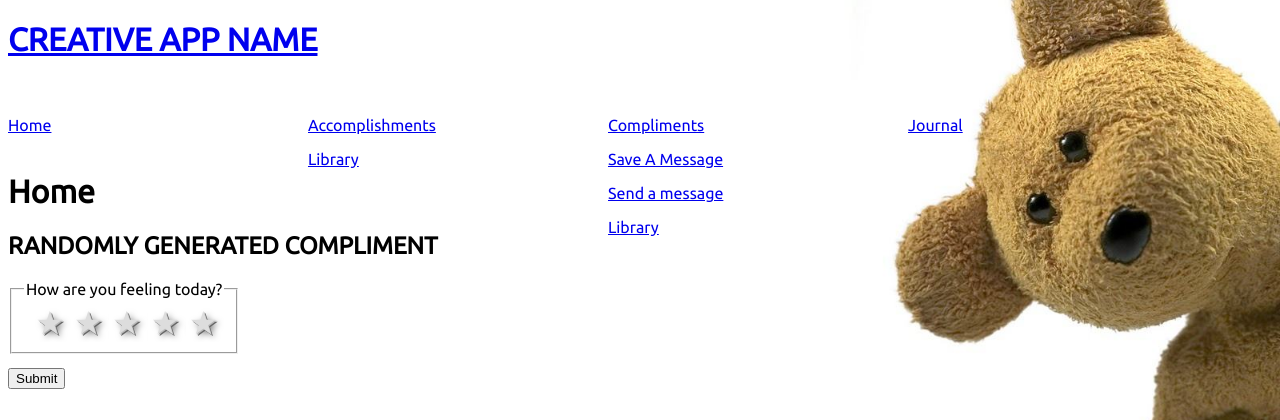
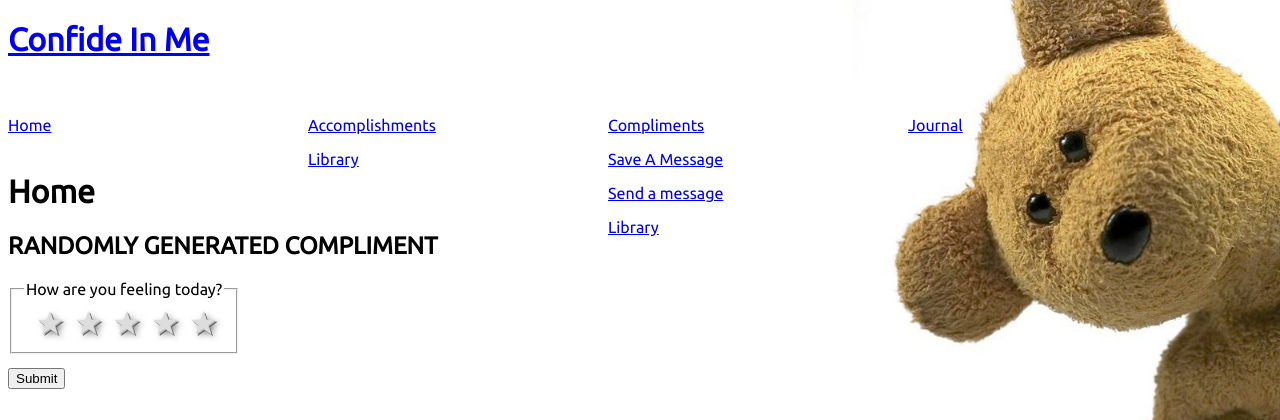
Before and after one commit to alexandrakohl/powersquad, a Python web app: template projectweek/Templates/home.html in a window 1280 px wide. Shown: the top 420 px of the page. Run offline with Jinja, Linux system fonts and the light colour scheme; the template is opened without the code that fills it, so the values that code supplies are empty.

Commit message:
last version in class tuesday- changed name

```diff
--- a/projectweek/Templates/accomp.html
+++ b/projectweek/Templates/accomp.html
@@ -4,7 +4,7 @@
     <link rel="stylesheet" type="text/css" href="stylesheets/mystyle.css"/>
   </head>
   <body>
-    <h1><a href="/">CREATIVE APP NAME</a></h1>
+    <h1><a href="/">Confide In Me</a></h1>
     <br></br>
     <div class="tab"><a href="/">Home</a></div>
     <div class="tab" id="accomptab"><a href="/accomp">Accomplishments</a>
--- a/projectweek/Templates/comp.html
+++ b/projectweek/Templates/comp.html
@@ -4,7 +4,7 @@
     <link rel="stylesheet" type="text/css" href="stylesheets/mystyle.css"/>
   </head>
   <body>
-    <h1><a href="/">CREATIVE APP NAME</a></h1>
+    <h1><a href="/">Confide In Me</a></h1>
     <br></br>
     <div class="tab"><a href="/">Home</a></div>
     <div class="tab" id="accomptab"><a href="/accomp">Accomplishments</a>
--- a/projectweek/Templates/home.html
+++ b/projectweek/Templates/home.html
@@ -7,7 +7,7 @@
 
   </head>
   <body>
-    <h1><a href="/">CREATIVE APP NAME</a></h1>
+    <h1><a href="/">Confide In Me</a></h1>
     <br></br>
     <div class="tab"><a href="/">Home</a></div>
     <div class="tab" id="accomptab"><a href="/accomp">Accomplishments</a>
--- a/projectweek/Templates/journal.html
+++ b/projectweek/Templates/journal.html
@@ -6,7 +6,7 @@
     <title>Journal</title>
   </head>
   <body>
-    <h1><a href="/">CREATIVE APP NAME</a></h1>
+    <h1><a href="/">Confide In Me</a></h1>
     <br></br>
     <div class="tab"><a href="/">Home</a></div>
     <div class="tab" id="accomptab"><a href="/accomp">Accomplishments</a>
--- a/projectweek/Templates/login.html
+++ b/projectweek/Templates/login.html
@@ -7,7 +7,7 @@
 </head>
 
 <body class="loginbody">
-Welcome to our site!  Please sign up! <br>
+Welcome to Confide In Me!  Please sign up! <br>
 <form method="post" action="/">
 <input type="text" name="first_name" placeholder="First Name">
 <input type="text" name="last_name" placeholder="Last Name">
--- a/projectweek/Templates/thank_you.html
+++ b/projectweek/Templates/thank_you.html
@@ -5,7 +5,7 @@
     <title>Thank You :)</title>
   </head>
   <body>
-    <h1><a href="/">CREATIVE APP NAME</a></h1>
+    <h1><a href="/">Confide In Me</a></h1>
     <br></br>
     <div class="tab"><a href="/">Home</a></div>
     <div class="tab" id="accomptab"><a href="/accomp">Accomplishments</a>
--- a/projectweek/app.yaml
+++ b/projectweek/app.yaml
@@ -1,4 +1,4 @@
-application: powersquad-first-attempt
+application: confide-in-me
 version: 1
 runtime: python27
 api_version: 1
```
